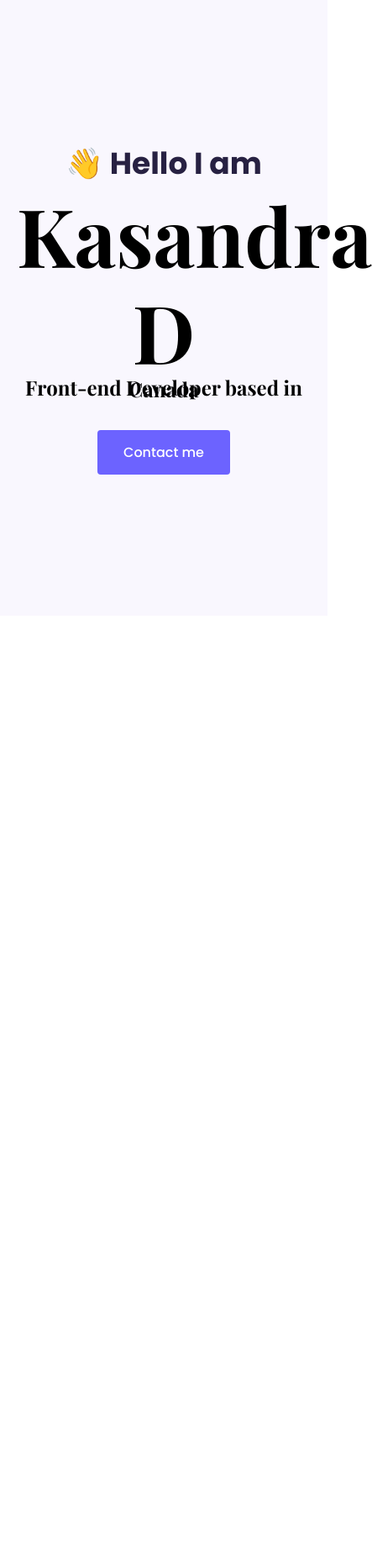
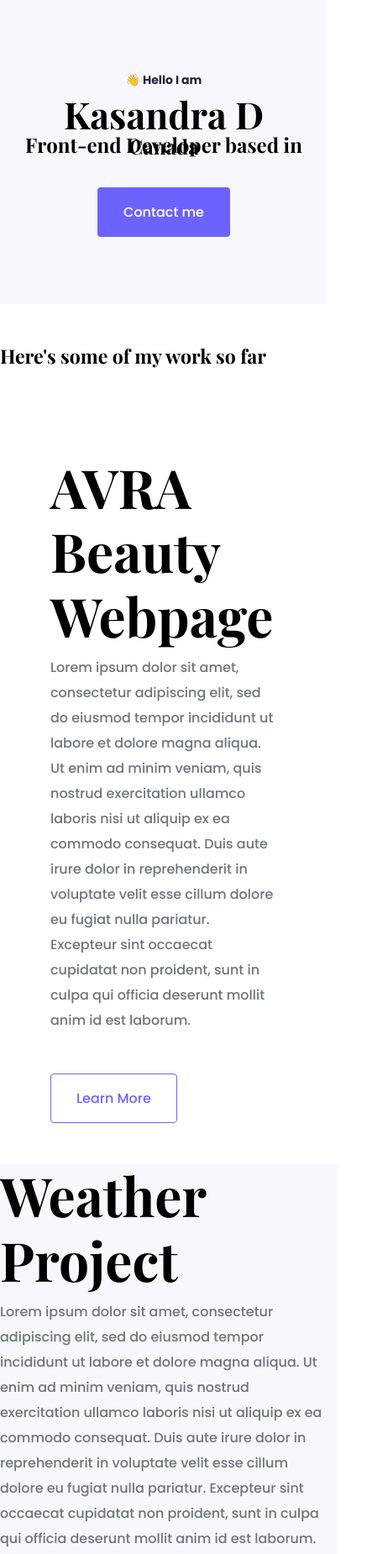
Before and after one commit to kasandradarwin/portfolio-project, a plain HTML site: page index.html in a window 390 px wide. Shown: the top 1850 px of the page at 84% size, 443 px wide, since content can reach past the window. Before the commit the page ends 844 px from the top, so only its background shows below. Drawn offline with nearby package versions, Linux system fonts and the light colour scheme.

Commit message:
Filled in some more content, added photos, made mobile responsive

```diff
--- a/index.html
+++ b/index.html
@@ -21,7 +21,54 @@
    <p>👋 Hello I am </p>
    <h1>Kasandra D</h1>
    <h2 class="mb-5"> Front-end Developer based in Canada</h2>
-   <a href="#" class="btn btn-branding"> Contact me</a>
+   <a href="#" class="btn btn-branding"> Contact me </a>
+</div>
+<div class="container"></div>
+<br />
+<br />
+<h3> Here's some of my work so far</h3>
+<br />
+<br />
+
+<div class="row m-5">
+
+    <div class="col d-none d-lg-block">
+   <img src="images/AVRAwebpage.png" class="img-fluid" alt="screenshot of AVRA Beauty Webpage"/>
+
+</div>
+
+<div class="col">
+
+
+  <h2 class="mb-7"> AVRA Beauty Webpage</h2>
+<div class="project-description"></div>
+   <p class="mb-5 text-muted"> Lorem ipsum dolor sit amet, consectetur adipiscing elit, sed do eiusmod tempor incididunt ut labore et dolore magna aliqua. Ut enim ad minim veniam, quis nostrud exercitation ullamco laboris nisi ut aliquip ex ea commodo consequat. Duis aute irure dolor in reprehenderit in voluptate velit esse cillum dolore eu fugiat nulla pariatur. Excepteur sint occaecat cupidatat non proident, sunt in culpa qui officia deserunt mollit anim id est laborum.</p>
+
+   <a href="https://www.shecodes.io/workshops/shecodes-basics-44dff373-a74c-48e4-9380-a17ac71f0912/projects/453104" class="btn btn-branding-outline"> Learn More </a>
+   </div>
+</div>
+
+</div>
+
+<div class="row mb-5 everysecond">
+
+
+<div class="col">
+
+
+  <h2 class="mb-7"> Weather Project</h2>
+<div class="project-description"></div>
+   <p class="mb-5 text-muted"> Lorem ipsum dolor sit amet, consectetur adipiscing elit, sed do eiusmod tempor incididunt ut labore et dolore magna aliqua. Ut enim ad minim veniam, quis nostrud exercitation ullamco laboris nisi ut aliquip ex ea commodo consequat. Duis aute irure dolor in reprehenderit in voluptate velit esse cillum dolore eu fugiat nulla pariatur. Excepteur sint occaecat cupidatat non proident, sunt in culpa qui officia deserunt mollit anim id est laborum. </p>
+
+   <a href="https://romantic-noether-9fc493.netlify.app/" class="btn btn-branding-outline"> Learn More </a>
+   </div>
+   <div class="col d-none d-lg-block">
+    <img src="images/WeatherApp.png" class="img-fluid" alt="screenshot of weather app"/>
+
+ </div>
+</div>
+
+</div>
 
 </div>
 
--- a/styles/styles.css
+++ b/styles/styles.css
@@ -10,17 +10,27 @@
 h1, h2, h3, h4, h5, h6 {
 
     color: black;
-    font-family: var(--heading-font-family)
+    font-family: var(--heading-font-family);
 
 
 }
 
+h1 {
+    font-size:96px;
+}
+
+h2 {
+
+    font-size: 64px;
+}
+
+p {
+    font-weight: normal;
+    font-size: 16px;
+    line-height: 30px;
+}
 body {
     font-family: var(--default-font-family);
-}
-
-h1 {
-    font-size:96px;
 }
 
 .hero {
@@ -30,7 +40,7 @@ h1 {
 }
 
 .hero p {
-    font-size: 36px;
+    font-size: 14px;
     font-weight: bold;
     margin: 0;
     color:#272142;
@@ -51,5 +61,43 @@ h1 {
     color: white;
     font-size 18px;
     line-height: 27px;
-    padding: 12px 30px;
+    padding: 15px 30px;
 }
+.btn-branding-outline {
+    color: var(--branding-color);
+    border: 1px solid var(--branding-color);
+    border-radius: 4px;
+    font-size 18px;
+    line-height: 27px;
+    padding: 15px 30px;
+}
+
+.project-description {
+    padding 120px 60px;
+}
+
+.everysecond {
+    background: var(--secondary-colour);
+}
+
+@media (max-width: 900px) {
+
+    h1 {
+        font-size: 44px;
+    }
+    h2 {
+        font: size 36px;
+    }
+
+    .hero {
+        background: var(--secondary-colour);
+        text-align: center;
+        padding: 80px 20px;
+    }
+    .project-description {
+        padding:0;
+        text-align: center;
+
+
+    }
+}
```
Also changed, not shown: images/AVRAwebpage.png (added), images/WeatherApp.png (added).
